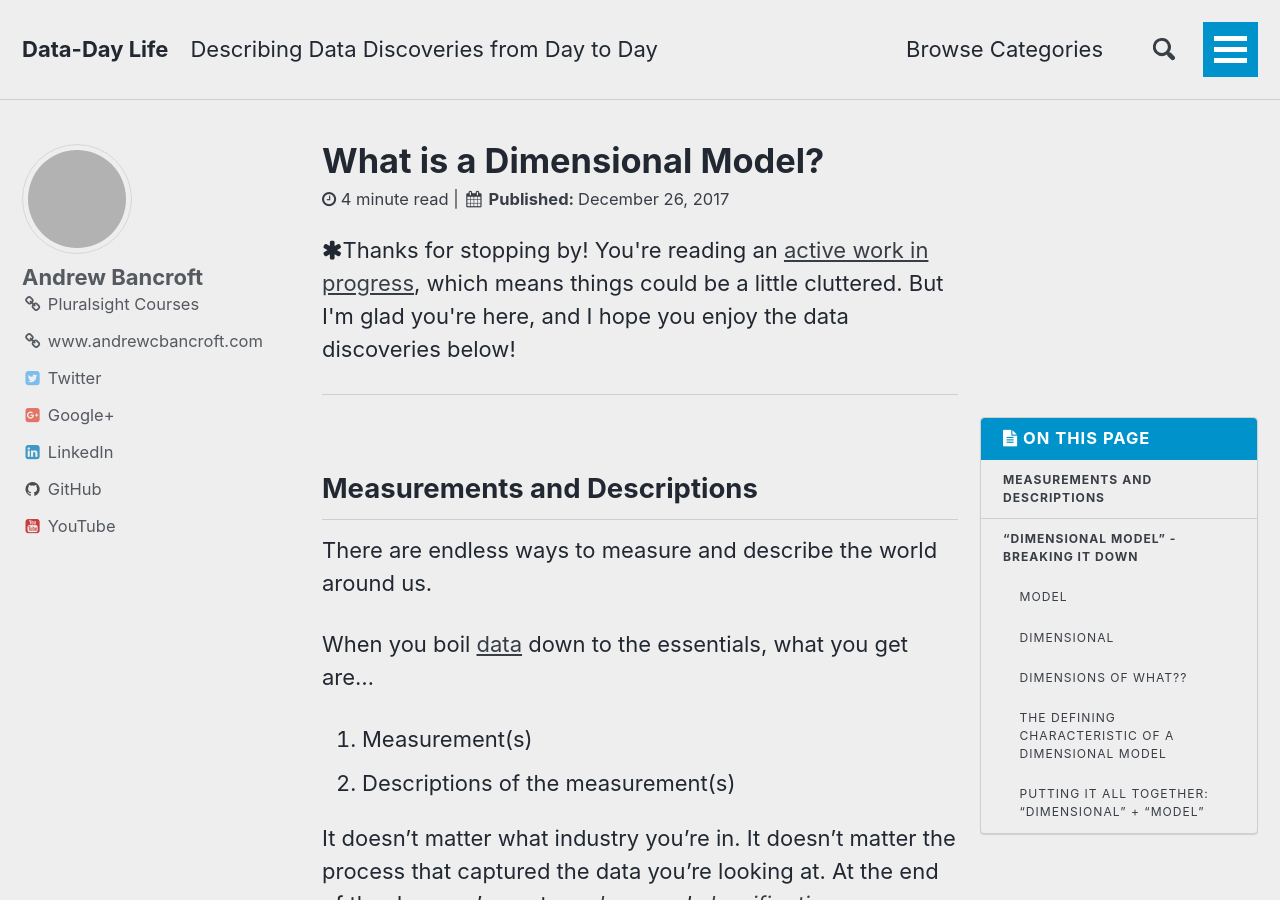
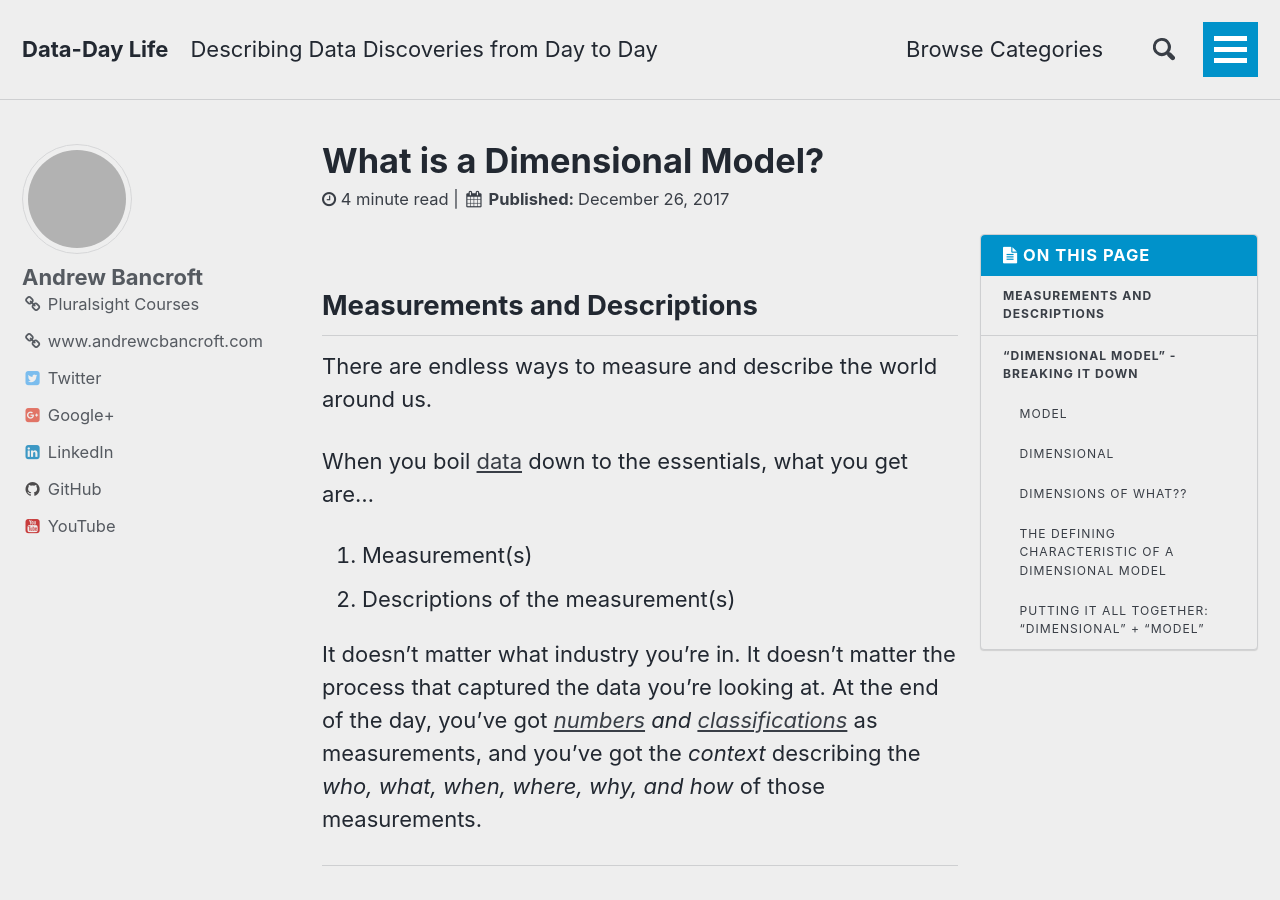
Before and after one commit to andrewcbancroft/datadaylife-blog, a Jekyll site: the page built from _posts/2017-12-26-what-is-a-dimensional-model.md, in a window 1280 px wide and 900 px high. Built offline with Jekyll 4.4.1, drawn with Linux system fonts in a browser that asks for light colours; comment, search, counter and statistics services are not loaded; grey boxes are pictures that could not be loaded.

Commit message:
Update 2017-12-26-what-is-a-dimensional-model.md

```diff
--- a/_posts/2017-12-26-what-is-a-dimensional-model.md
+++ b/_posts/2017-12-26-what-is-a-dimensional-model.md
@@ -1,7 +1,7 @@
 ---
 title: What is a Dimensional Model?
 excerpt: ""
-layout: work-in-progress
+layout: single
 toc: true
 ---
 ## Measurements and Descriptions
```
